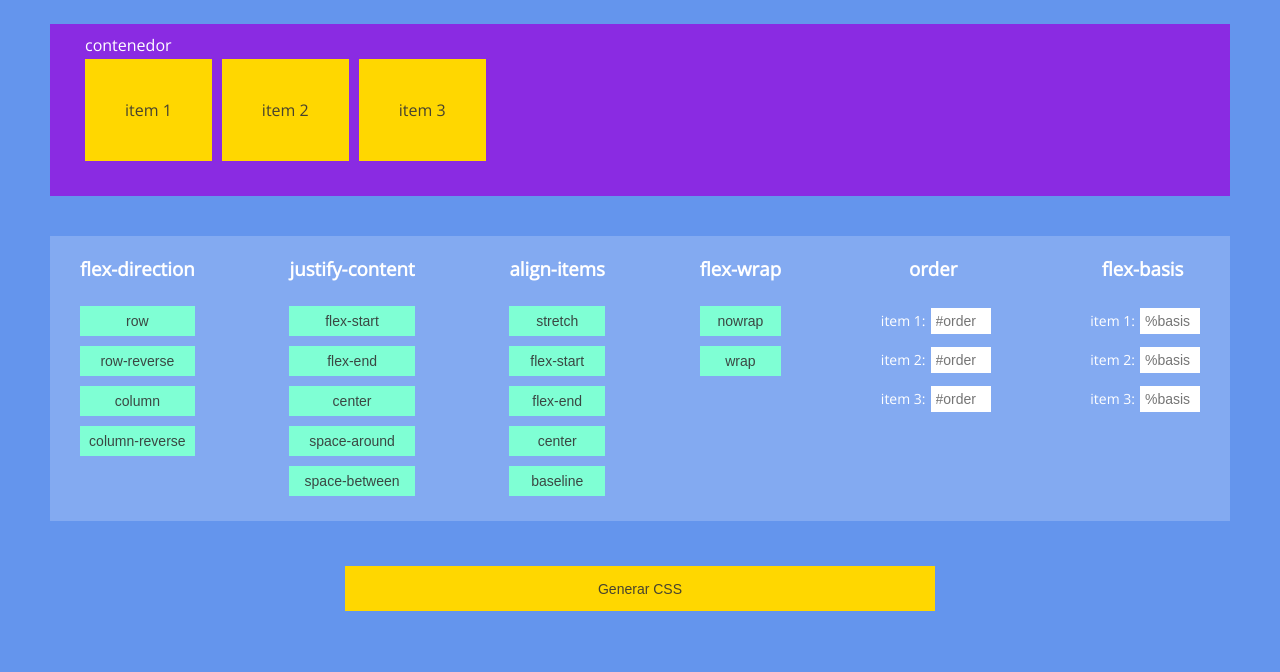
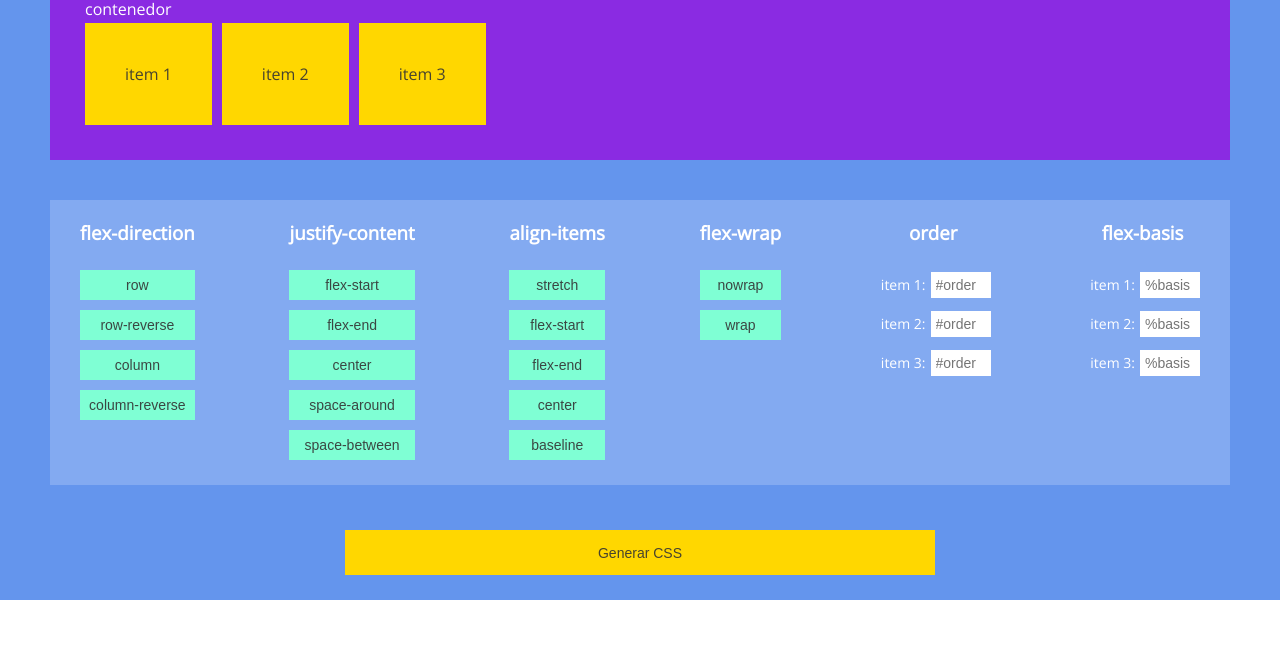
Before and after one commit to jiarcos/flexgen, a plain HTML site: page index.html in a window 1280 px wide. Shown: the part 928-1600 px from the top of the page. After the commit the page ends 1528 px from the top, so only its background shows below. Drawn offline with nearby package versions, Linux system fonts and the light colour scheme.

Commit message:
Cambio css
Cambio en el alto del contenedor #interactive

```diff
--- a/style.css
+++ b/style.css
@@ -68,14 +68,13 @@ h1 {
 	text-shadow: 2px 0 2px rgba(0,0,0,0.3);
 	font-size: 45px;
 }
-#intro, #interactive {
+#intro {
 	height: 100vh;
 	color: white;
-}
-#intro {
 	background: teal;
 }
 #interactive {
+	color: white;
 	background: cornflowerblue;
 }
 .contenedor {
```
